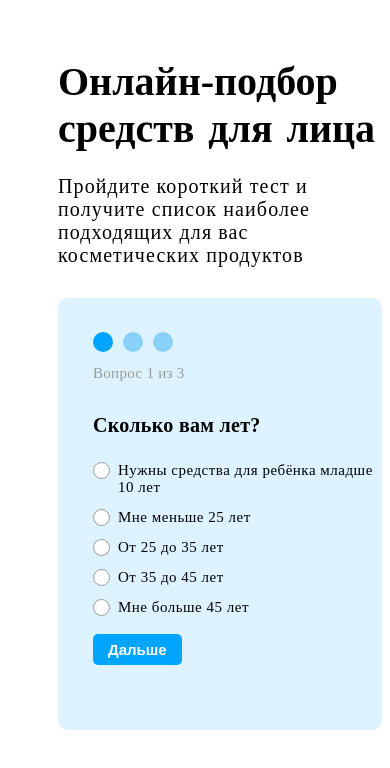
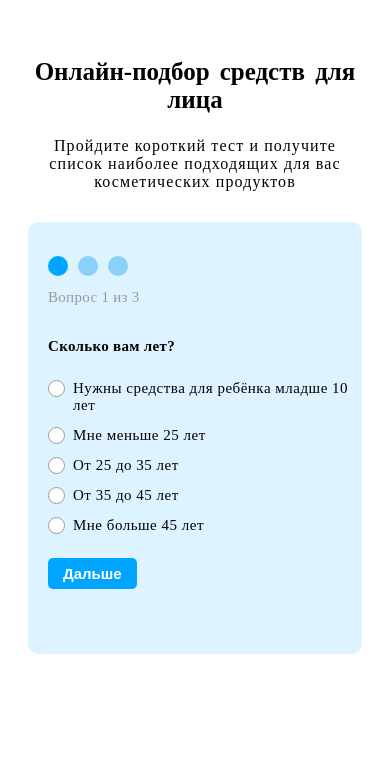
Before and after one commit to lesik2/quiz, a React (Create React App) app: page / in a window 390 px wide. Shown: the top 768 px of the page. Built offline with nearby package versions, Linux system fonts and the light colour scheme.

Commit message:
feat: add adaptive design for Test component

```diff
--- a/src/styles/QuestionCart.css
+++ b/src/styles/QuestionCart.css
@@ -92,5 +92,15 @@
   position: absolute;
   bottom: 65px;
   left: 35px;
-
 }
+@media screen and (max-width: 500px) {
+  .question-cart__question{
+    font-size: 15px;
+  }
+  .question-cart{
+    padding: 34px 10px 65px 20px;
+  }
+  .question-cart__navigation{
+    left: 20px;
+  }
+}
--- a/src/styles/Test.css
+++ b/src/styles/Test.css
@@ -1,6 +1,5 @@
 .test{
-  padding-left: 50px;
-  padding-top: 50px;
+  padding: 50px;
 }
 .test__title{
   word-spacing: 3.9px;
@@ -23,3 +22,34 @@
   max-width: 583px;
   margin-bottom: 31px;
 }
+@media screen and (max-width: 789px) {
+  .test__title{
+    font-size: 30px;
+  }
+}
+@media screen and (max-width: 647px) {
+  .test__title{
+    font-size: 25px;
+  }
+  .test__description{
+    font-size: 16px;
+  }
+}
+@media screen and (max-width: 549px) {
+  .test{
+    padding: 50px 20px 50px 20px;
+  }
+}
+@media screen and (max-width: 500px) {
+  .test__title{
+    text-align: center;
+  }
+  .test__description{
+    text-align: center;
+  }
+}
+@media screen and (max-width: 341px) {
+  .test__description{
+    font-size: 14px;
+  }
+}
```
